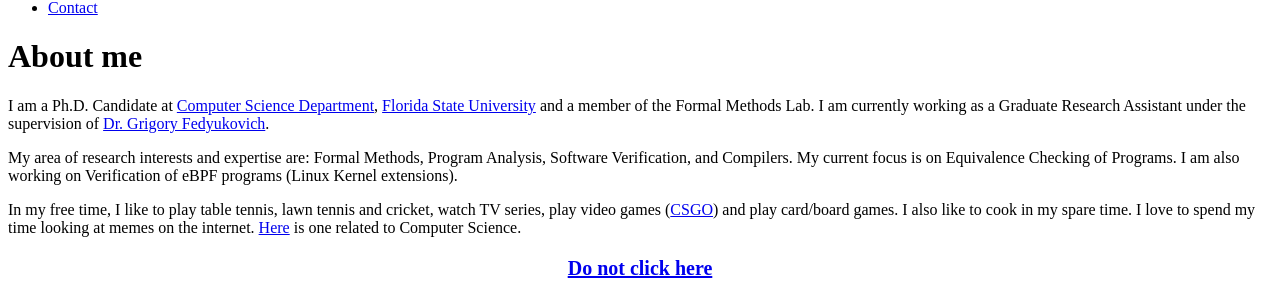
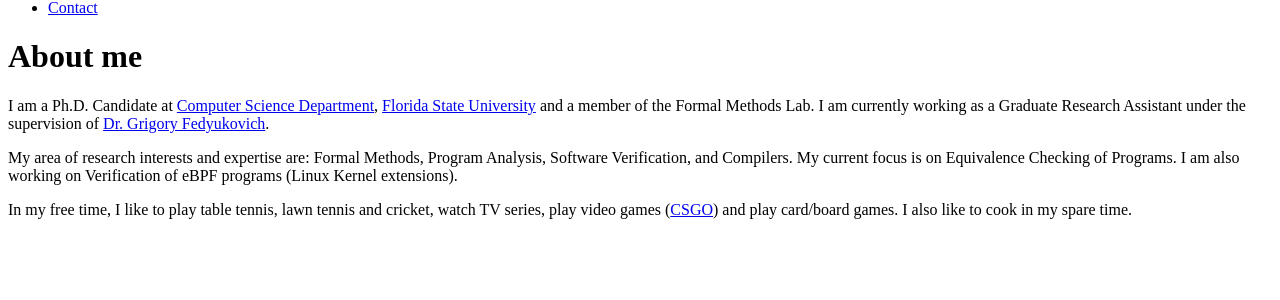
Before and after one commit to a-hamza-r/portfolio, a Flask app: page / in a window 1280 px wide. Shown: the part 640-940 px from the top of the page. After the commit the page ends 859 px from the top, so only its background shows below. Run offline with Flask 2, Linux system fonts and the light colour scheme.

Commit message:
Removed some unnecessary content from index page
Signed-off-by: Ameer Hamza <ah18r@fsu.edu>

```diff
--- a/app/templates/index.html
+++ b/app/templates/index.html
@@ -9,8 +9,11 @@
     <p>My area of research interests and expertise are: Formal Methods, Program Analysis, Software Verification, and Compilers.
     My current focus is on Equivalence Checking of Programs.
     I am also working on Verification of eBPF programs (Linux Kernel extensions).</p>
-    <p>In my free time, I like to play table tennis, lawn tennis and cricket, watch TV series, play video games (<a href="https://blog.counter-strike.net/">CSGO</a>) and play card/board games. I also like to cook in my spare time. I love to spend my time looking at memes on the internet.
+    <p>In my free time, I like to play table tennis, lawn tennis and cricket, watch TV series, play video games (<a href="https://blog.counter-strike.net/">CSGO</a>) and play card/board games. I also like to cook in my spare time.
+    <!--
+        I love to spend my time looking at memes on the internet.
     <a href="{{ url_for('files_process', filename='images/meme.jpg') }}">Here</a>
     is one related to Computer Science.</p>
     <p style="text-align: center; font-size: 20px; font-weight: bold;"><a href="https://www.youtube.com/watch?v=v7ScGV5128A" target="_blank">Do not click here</a></p>
+    -->
 {% endblock %}
```
